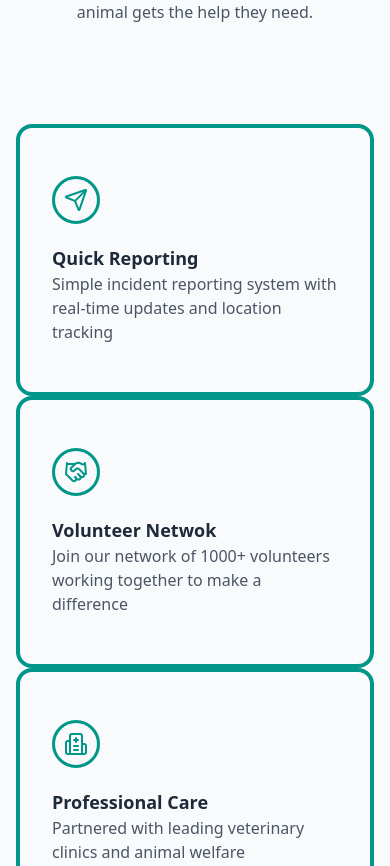
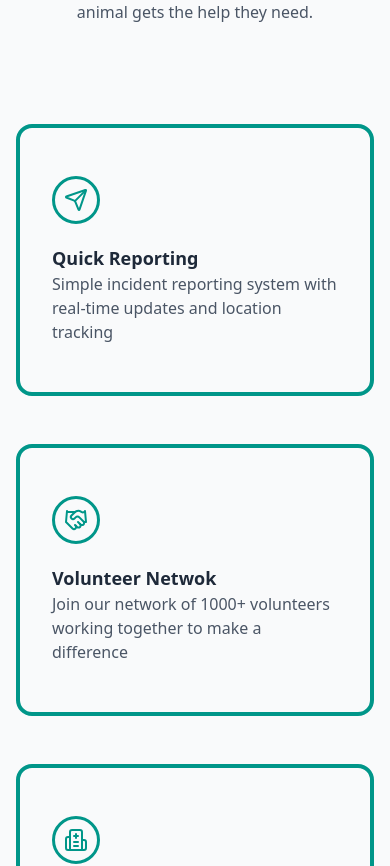
Before and after one commit to hiarun01/hi-rescue, a React (Vite) app in the folder FrontEnd/: page / in a window 390 px wide. Shown: the part 900-1766 px from the top of the page. Built offline with nearby package versions, Linux system fonts and the light colour scheme.

Commit message:
fixed card gap

```diff
--- a/FrontEnd/src/components/UI/FeturingSection.jsx
+++ b/FrontEnd/src/components/UI/FeturingSection.jsx
@@ -31,7 +31,7 @@ const FeturingSection = () => {
           </p>
         </div>
         <div className="mt-25">
-          <ul className="grid gap-x-12 sm:grid-cols-2 sm:gap-y-12 lg:grid-cols-3 ">
+          <ul className="grid gap-x-12 sm:grid-cols-2 sm:gap-y-12 lg:grid-cols-3 max-[640px]:gap-y-12 ">
             {features.map((item, idx) => (
               <li
                 key={idx}
```
